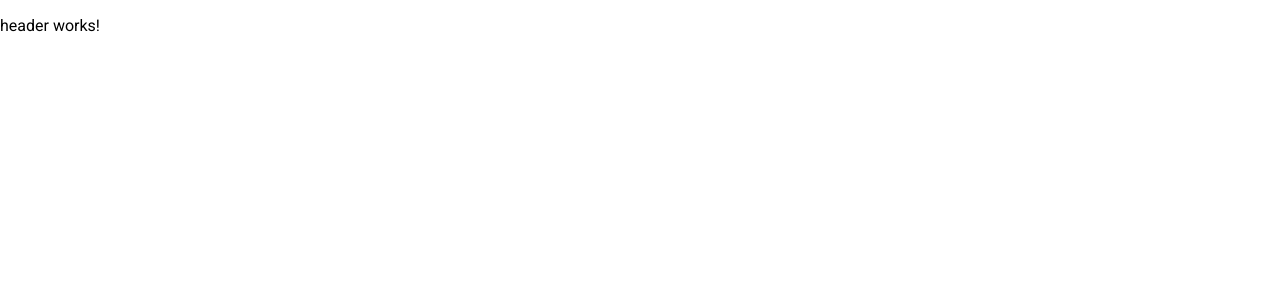
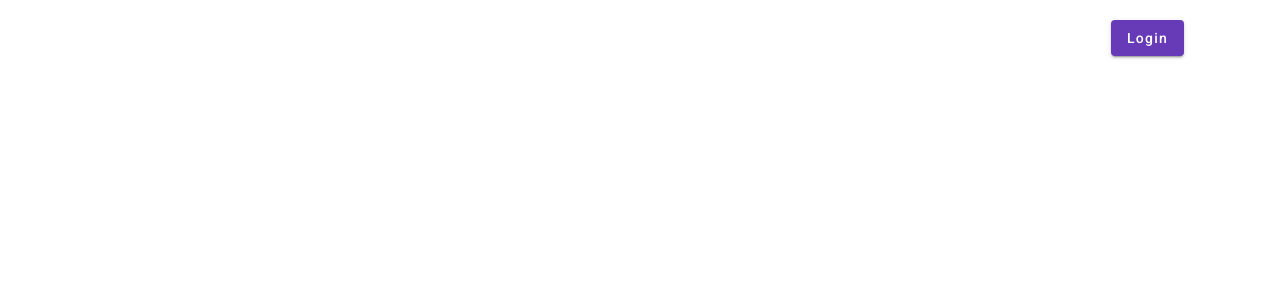
Before and after one commit to AnnaFeona/em-test-task, an Angular app: page / in a window 1280 px wide. Shown: the top 300 px of the page. Built offline with nearby package versions, Linux system fonts and the light colour scheme.

Commit message:
feat: add header ui

```diff
--- a/src/app/core/core.module.ts
+++ b/src/app/core/core.module.ts
@@ -1,10 +1,11 @@
 import { NgModule } from '@angular/core';
 import { CommonModule } from '@angular/common';
 import { HeaderComponent } from './header/header.component';
+import { SharedModule } from '../shared/shared.module';
 
 @NgModule({
   declarations: [HeaderComponent],
-  imports: [CommonModule],
+  imports: [CommonModule, SharedModule],
   exports: [HeaderComponent],
 })
 export class CoreModule {}
--- a/src/app/core/header/header.component.html
+++ b/src/app/core/header/header.component.html
@@ -1 +1,5 @@
-<p>header works!</p>
+<div class="user-info" *ngIf="isLoggedIn">
+  <mat-icon class="user-image" color="primary">account_circle</mat-icon>
+  <span class="user-name">User</span>
+</div>
+<button mat-raised-button color="primary" (click)="logInOut()">{{ login }}</button>
--- a/src/app/core/header/header.component.scss
+++ b/src/app/core/header/header.component.scss
@@ -0,0 +1,14 @@
+@use '../../../styles/mixins.scss' as mx;
+
+:host {
+  @include mx.wrapper;
+  justify-content: flex-end;
+  flex-wrap: wrap;
+  padding-top: 1.25rem;
+  gap: 1rem;
+
+  .user-info {
+    @include mx.flex-center;
+    gap: 0.5rem;
+  }
+}
--- a/src/app/core/header/header.component.ts
+++ b/src/app/core/header/header.component.ts
@@ -1,10 +1,17 @@
-import { Component } from '@angular/core';
+import { Component, Input } from '@angular/core';
 
 @Component({
   selector: 'app-header',
   templateUrl: './header.component.html',
-  styleUrls: ['./header.component.scss']
+  styleUrls: ['./header.component.scss'],
 })
 export class HeaderComponent {
+  @Input() isLoggedIn = false;
 
+  public login = this.isLoggedIn ? 'Logout' : 'Login';
+
+  public logInOut(): void {
+    this.isLoggedIn = !this.isLoggedIn;
+    this.login = this.isLoggedIn ? 'Logout' : 'Login';
+  }
 }
--- /dev/null
+++ b/src/styles/mixins.scss
@@ -0,0 +1,12 @@
+@mixin wrapper {
+  width: 85%;
+  max-width: 1200px;
+  display: flex;
+  margin: 0 auto;
+}
+
+@mixin flex-center {
+  display: flex;
+  justify-content: center;
+  align-items: center;
+}
```
Also changed, not shown: src/app/shared/shared.module.ts (+6 -1 lines).
